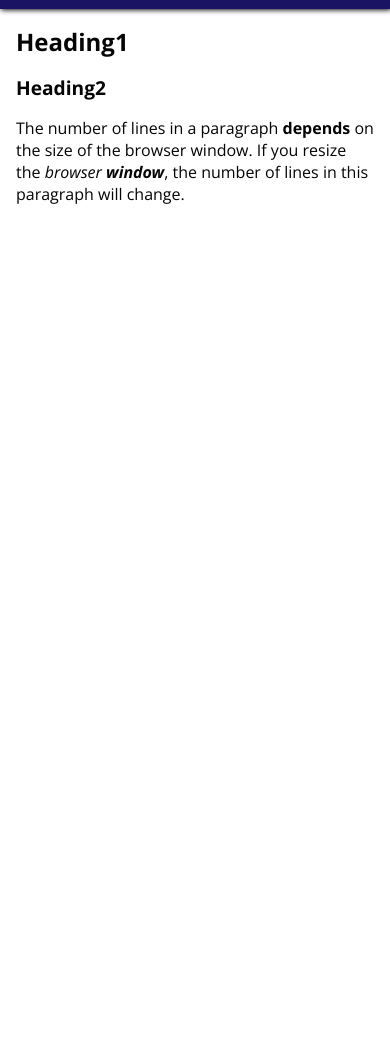
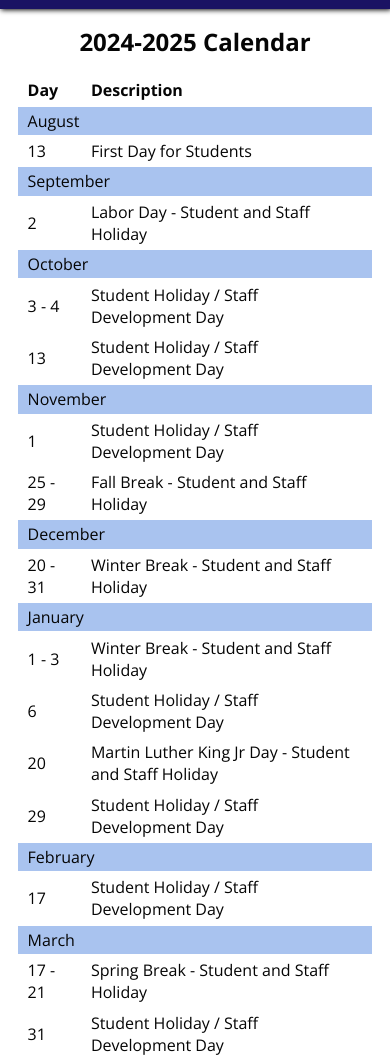
Before and after one commit to eepta/eepta.github.io, a plain HTML site: page index.html in a window 390 px wide. Shown: the part 48-1105 px from the top of the page. Before the commit the page ends 844 px from the top, so only its background shows below. Drawn offline with Linux system fonts and the light colour scheme.

Commit message:
Added calendar to home page.  Adjusted hamburger menu font size.  Added onload and onunload events.

```diff
--- a/index.html
+++ b/index.html
@@ -8,7 +8,7 @@
     <link rel="stylesheet" type="text/css" href="fonts.css"/>
     <link rel="stylesheet" type="text/css" href="styles.css"/>
   </head>
-  <body>
+  <body onload="hideHamburgerMenu()" onunload="hideHamburgerMenu()">
     <header>
       <a href="index.html">Elsa England PTA</a>
       <label onclick="toggleHamburgerMenu()">&#9776;</label>
@@ -19,9 +19,107 @@
       </nav>
     </header>
     <main onclick="hideHamburgerMenu()">
-      <h1>Heading1</h1>
-      <h2>Heading2</h2>
-      <p>The number of lines in a paragraph <b>depends</b> on the size of the browser window. If you resize the <i>browser</i> <b><i>window</i></b>, the number of lines in this paragraph will change.</p>
+      <h1 class="center">2024-2025 Calendar</h1>
+      <table>
+        <tr>
+          <th>Day</th>
+          <th>Description</th>
+        </tr>
+        <tr class="rowheading">
+          <td colspan="2">August</td>
+        </tr>
+        <tr>
+          <td>13</td>
+          <td>First Day for Students</td>
+        </tr>
+        <tr class="rowheading">
+          <td colspan="2">September</td>
+        </tr>
+        <tr>
+          <td>2</td>
+          <td>Labor Day - Student and Staff Holiday</td>
+        </tr>
+        <tr class="rowheading">
+          <td colspan="2">October</td>
+        </tr>
+        <tr>
+          <td>3 - 4</td>
+          <td>Student Holiday / Staff Development Day</td>
+        </tr>
+        <tr>
+          <td>13</td>
+          <td>Student Holiday / Staff Development Day</td>
+        </tr>
+        <tr class="rowheading">
+          <td colspan="2">November</td>
+        </tr>
+        <tr>
+          <td>1</td>
+          <td>Student Holiday / Staff Development Day</td>
+        </tr>
+        <tr>
+          <td>25 - 29</td>
+          <td>Fall Break - Student and Staff Holiday</td>
+        </tr>
+        <tr class="rowheading">
+          <td colspan="2">December</td>
+        </tr>
+        <tr>
+          <td>20 - 31</td>
+          <td>Winter Break - Student and Staff Holiday</td>
+        </tr>
+        <tr class="rowheading">
+          <td colspan="2">January</td>
+        </tr>
+        <tr>
+          <td>1 - 3</td>
+          <td>Winter Break - Student and Staff Holiday</td>
+        </tr>
+        <tr>
+          <td>6</td>
+          <td>Student Holiday / Staff Development Day</td>
+        </tr>
+        <tr>
+          <td>20</td>
+          <td>Martin Luther King Jr Day - Student and Staff Holiday</td>
+        </tr>
+        <tr>
+          <td>29</td>
+          <td>Student Holiday / Staff Development Day</td>
+        </tr>
+        <tr class="rowheading">
+          <td colspan="2">February</td>
+        </tr>
+        <tr>
+          <td>17</td>
+          <td>Student Holiday / Staff Development Day</td>
+        </tr>
+        <tr class="rowheading">
+          <td colspan="2">March</td>
+        </tr>
+        <tr>
+          <td>17 - 21</td>
+          <td>Spring Break - Student and Staff Holiday</td>
+        </tr>
+        <tr>
+          <td>31</td>
+          <td>Student Holiday / Staff Development Day</td>
+        </tr>
+        <tr class="rowheading">
+          <td colspan="2">April</td>
+        </tr>
+        <tr>
+          <td>18</td>
+          <td>Good Friday - Student and Staff Holiday</td>
+        </tr>
+        <tr class="rowheading">
+          <td colspan="2">May</td>
+        </tr>
+        <tr>
+          <td>22</td>
+          <td>Last Day for Students</td>
+        </tr>
+      </table>
     </main>
     <script src="main.js"></script>
   </body>
--- a/styles.css
+++ b/styles.css
@@ -37,7 +37,8 @@ header nav {
 }
 
 header nav a {
-  padding: 0.5em;
+  font-size: 0.8em;
+  padding: 0.5em 0.5em 0.5em 1.0em;
   display: block;
 }
 
@@ -54,6 +55,32 @@ main h1 {
   font-size: 1.5em; /* Default is 2em */
 }
 
+main h1.center {
+  text-align: center;
+}
+
 main h2 {
   font-size: 1.2em; /* Default is 1.5em */
 }
+
+main h2.center {
+  text-align: center;
+}
+
+table {
+  margin-left: auto;
+  margin-right: auto;
+}
+
+th {
+  text-align: left;
+  padding: 0.2em 0.6em 0.2em 0.6em;
+}
+
+td {
+  padding: 0.2em 0.6em 0.2em 0.6em;
+}
+
+tr.rowheading {
+  background-color: #A9C3EF;
+}
```
